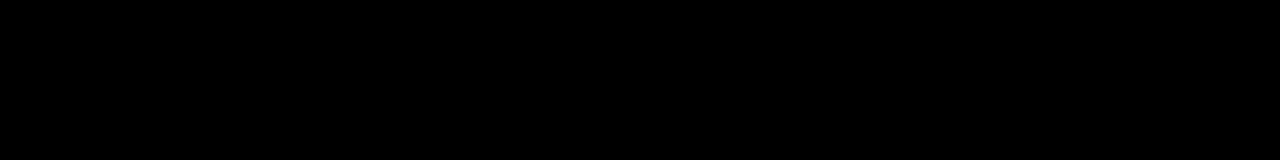
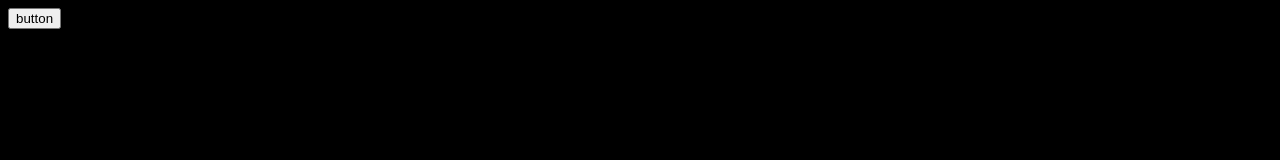
Before and after one commit to Onlywar10/MegaHack, a React (Vite) app in the folder math-souls/: page / in a window 1280 px wide. Shown: the top 160 px of the page. Built offline with nearby package versions, Linux system fonts and the light colour scheme.

Commit message:
Menu Added

```diff
--- a/math-souls/package.json
+++ b/math-souls/package.json
@@ -10,6 +10,9 @@
     "preview": "vite preview"
   },
   "dependencies": {
+    "@emotion/react": "^11.13.0",
+    "@emotion/styled": "^11.13.0",
+    "@mui/material": "^5.16.5",
     "@supabase/supabase-js": "^2.44.4",
     "react": "^18.3.1",
     "react-dom": "^18.3.1",
--- /dev/null
+++ b/math-souls/src/pages/Home.css
@@ -0,0 +1,3 @@
+body{
+
+}
--- a/math-souls/src/pages/Home.jsx
+++ b/math-souls/src/pages/Home.jsx
@@ -1,7 +1,45 @@
 import React from "react";
 
 const Home = () => {
-  return <div>Home</div>;
+
+  function handleClick() {
+    alert('You clicked me!');
+  }
+
+
+
+  return (
+    <button onClick={handleClick}>button</button>
+  );
 };
 
+// function TextBoxButtonExample() {
+//   // State to store the input value
+//   const [inputValue, setInputValue] = useState('');
+
+//   // Handler for input change
+//   const handleInputChange = (event) => {
+//     setInputValue(event.target.value);
+//   };
+
+//   // Handler for button click
+//   const handleButtonClick = () => {
+//     alert(`Button clicked! Input value: ${inputValue}`);
+//   };
+
+//   return (
+//     <div>
+//       <input
+//         type="text"
+//         value={inputValue}
+//         onChange={handleInputChange}
+//         placeholder="Enter text here"
+//       />
+//       <button onClick={handleButtonClick}>
+//         Click Me
+//       </button>
+//     </div>
+//   );
+// }
+
 export default Home;
```
Also changed, not shown: math-souls/src/pages/Login.jsx (line endings or trailing spaces), 1 other file (tests, documents, lock files or other folders).
